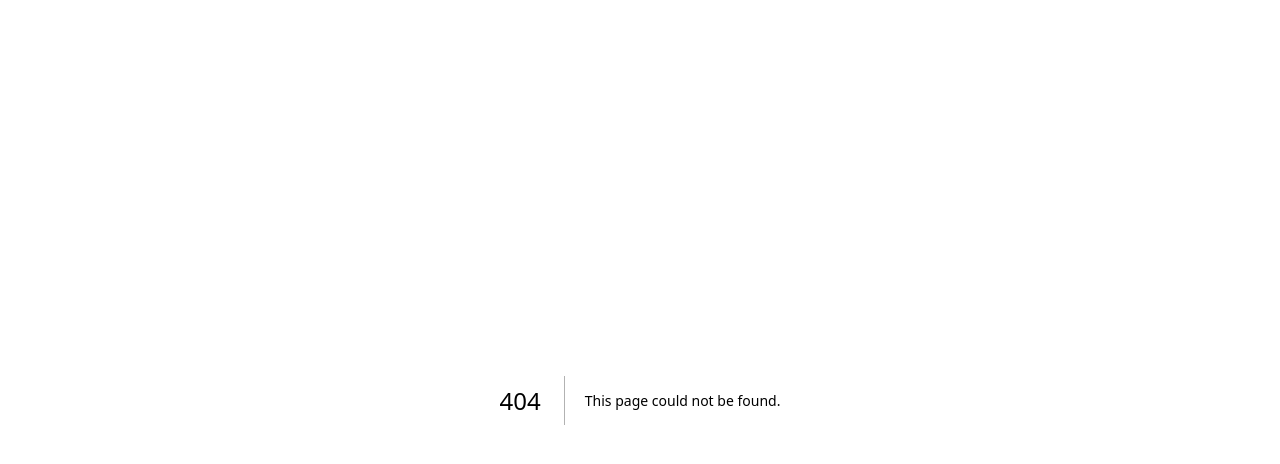
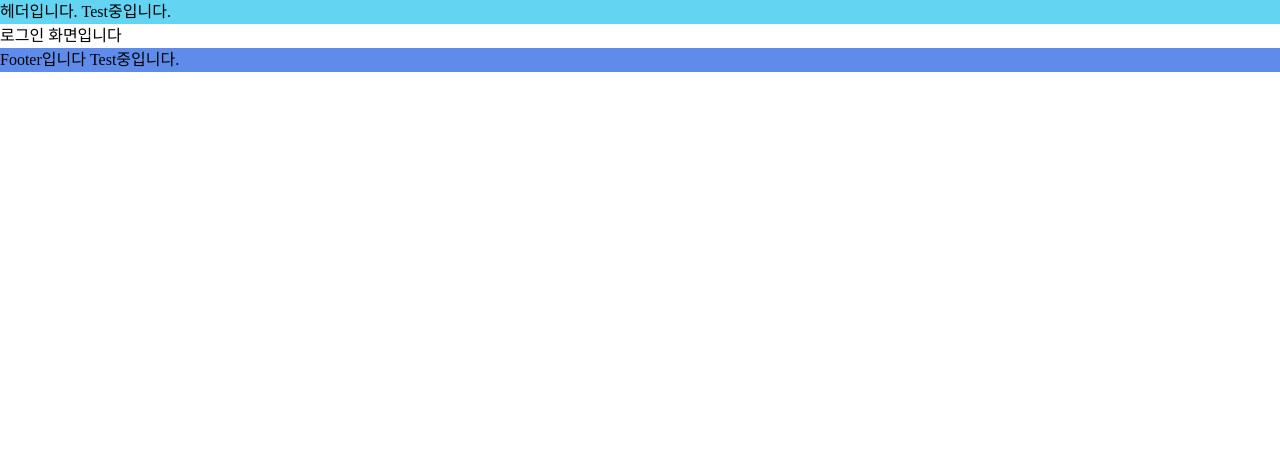
Before and after one commit to uniS2/WonT-Next, a Next.js app: page /signin in a window 1280 px wide. Before the commit this address had no page. Shown: the top 464 px of the page. Built offline with nearby package versions, Linux system fonts and the light colour scheme.

Commit message:
Test : Test 코드 첨부합니다.

```diff
--- a/src/app/error.tsx
+++ b/src/app/error.tsx
@@ -1,7 +1,13 @@
 "use client";
 
 function error() {
-  return <div>404 나오는중</div>;
+  return (
+    <div>
+      404 나오는중
+      <p>테스트 중입니다</p>
+      <p>바꿀 예정입니다</p>
+    </div>
+  );
 }
 
 export default error;
--- a/src/app/layout.tsx
+++ b/src/app/layout.tsx
@@ -1,5 +1,7 @@
+import "@/styles/globals.css";
 import type { Metadata } from "next";
-import "@/styles/globals.css";
+import Header from "@/components/header/Header";
+import Footer from "@/components/footer/Footer";
 
 export const metadata: Metadata = {
   title: "WonT",
@@ -17,7 +19,11 @@ export default function RootLayout({
 }>) {
   return (
     <html lang="ko-KR">
-      <body>{children}</body>
+      <body>
+        <Header />
+        {children}
+        <Footer />
+      </body>
     </html>
   );
 }
--- a/src/app/page.tsx
+++ b/src/app/page.tsx
@@ -1,7 +1,7 @@
 export default function Home() {
   return (
     <>
-      <div>자 이제 시작이야 ~</div>
+      <div>자 이제 시작이야 </div>
     </>
   );
 }
--- /dev/null
+++ b/src/app/signin/page.tsx
@@ -0,0 +1,11 @@
+import React from "react";
+
+function SignIn() {
+  return (
+    <div>
+      <h1>로그인 화면입니다</h1>
+    </div>
+  );
+}
+
+export default SignIn;
--- /dev/null
+++ b/src/app/test/first/page.tsx
@@ -0,0 +1,7 @@
+import React from "react";
+
+function First() {
+  return <div>First test입니다.</div>;
+}
+
+export default First;
--- /dev/null
+++ b/src/app/test/page.tsx
@@ -0,0 +1,7 @@
+import React from "react";
+
+function About() {
+  return <div>About</div>;
+}
+
+export default About;
--- /dev/null
+++ b/src/app/test/second/page.tsx
@@ -0,0 +1,7 @@
+import React from "react";
+
+function Second() {
+  return <div>Second Test 중입니다.</div>;
+}
+
+export default Second;
--- /dev/null
+++ b/src/components/footer/Footer.tsx
@@ -0,0 +1,11 @@
+import React from "react";
+
+function Footer() {
+  return (
+    <div className="bg-point">
+      <h1>Footer입니다 Test중입니다.</h1>
+    </div>
+  );
+}
+
+export default Footer;
--- /dev/null
+++ b/src/components/header/Header.tsx
@@ -0,0 +1,11 @@
+import React from "react";
+
+function Header() {
+  return (
+    <div className="bg-primary">
+      <h1>헤더입니다. Test중입니다.</h1>
+    </div>
+  );
+}
+
+export default Header;
```
